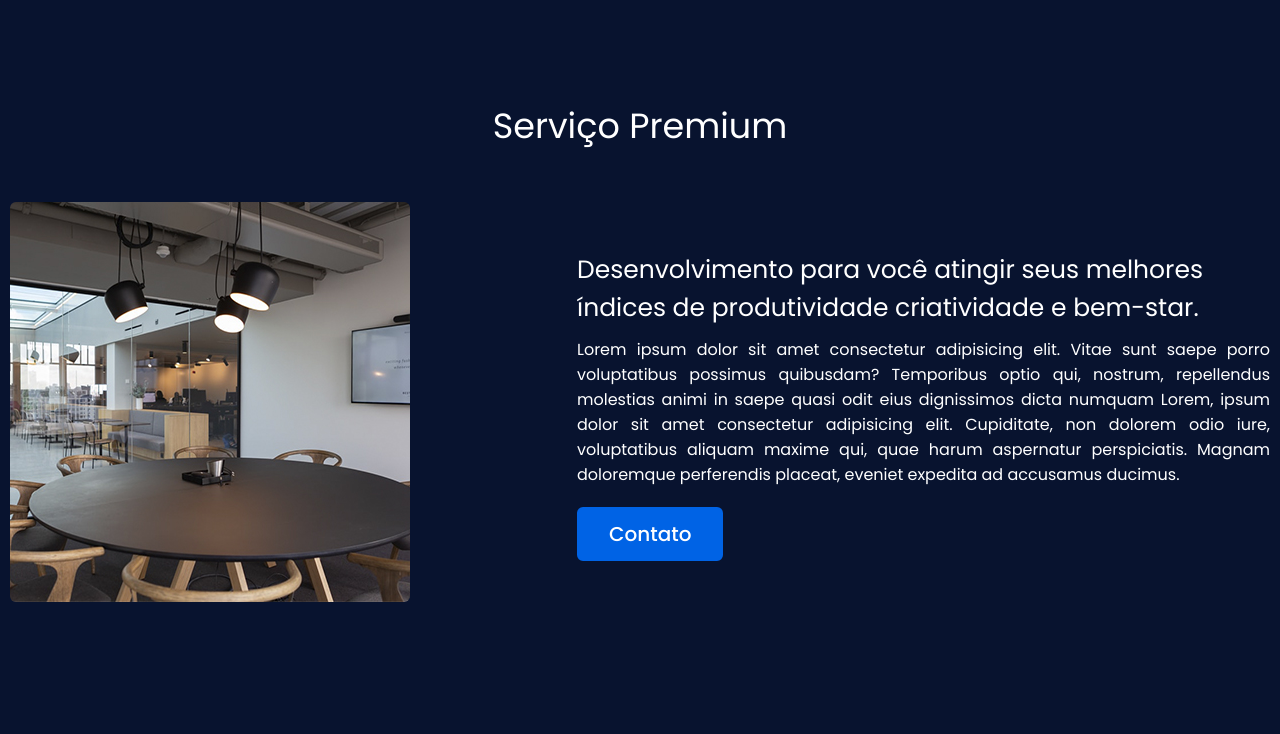
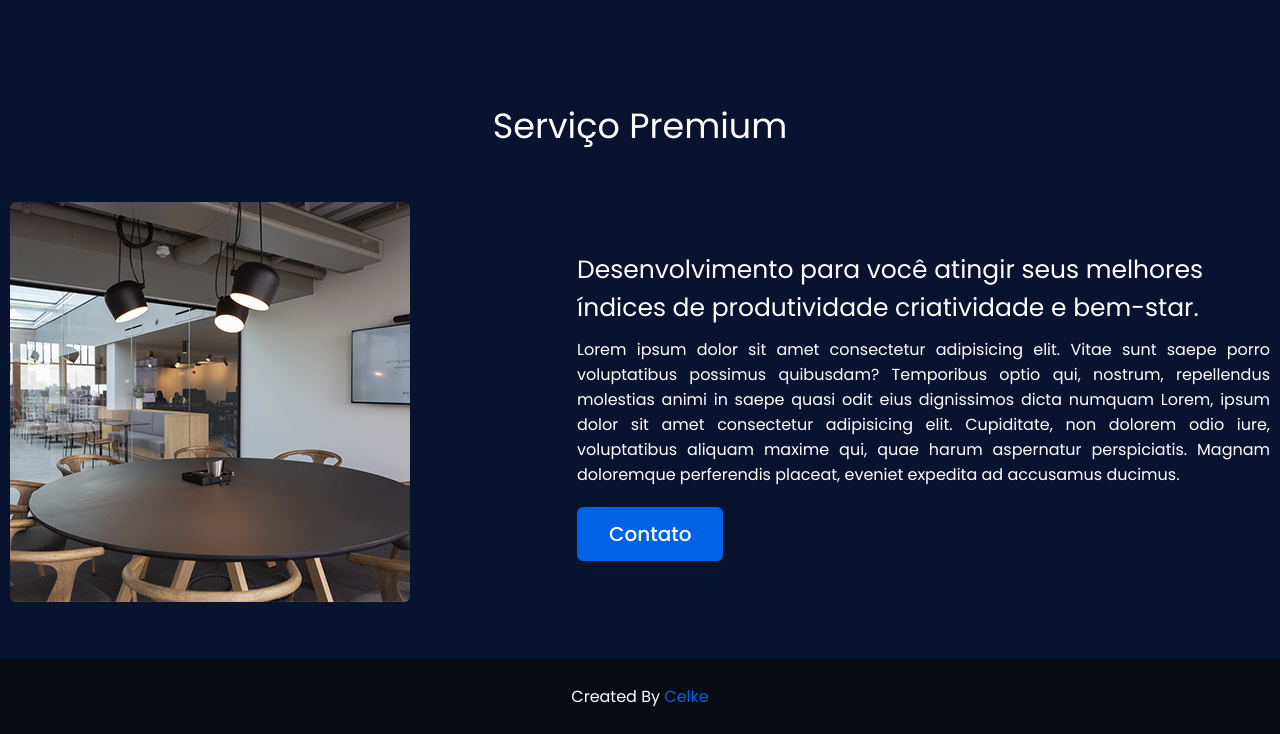
Before and after one commit to WallaceHerlon/udemy-desenvolvimento-web, a PHP site: page / in a window 1280 px wide. Shown: the part 1135-1869 px from the top of the page. Before the commit the page ends 1737 px from the top, so only its background shows below. Run offline with PHP 8.4, Linux system fonts and the light colour scheme.

Commit message:
Projeto 01: site_layout - rodapé

```diff
--- a/projetos/01_layout_site/css/stayle.css
+++ b/projetos/01_layout_site/css/stayle.css
@@ -324,3 +324,21 @@ section {
         flex: 100%;
     }
 }
+
+/* Inicio do rodapé*/
+
+footer {
+    background: var(--second-color);
+    padding: 25px 23px;
+    color: var(--site-color);
+    text-align: center;
+    font-family: 'Poppins', sans-serif;
+}
+
+footer span a{
+    color: var(--active-color);
+}
+
+footer span a:hover{
+    color: var(--site-color);
+}
--- a/projetos/01_layout_site/index.html
+++ b/projetos/01_layout_site/index.html
@@ -92,6 +92,10 @@
         </div>
     </section>
 
+    <footer>
+        <span>Created By <a href="contato.html">Celke</a></span>
+    </footer>
+
     <script src="./js/javascript.js"></script>
 </body>
 
```
